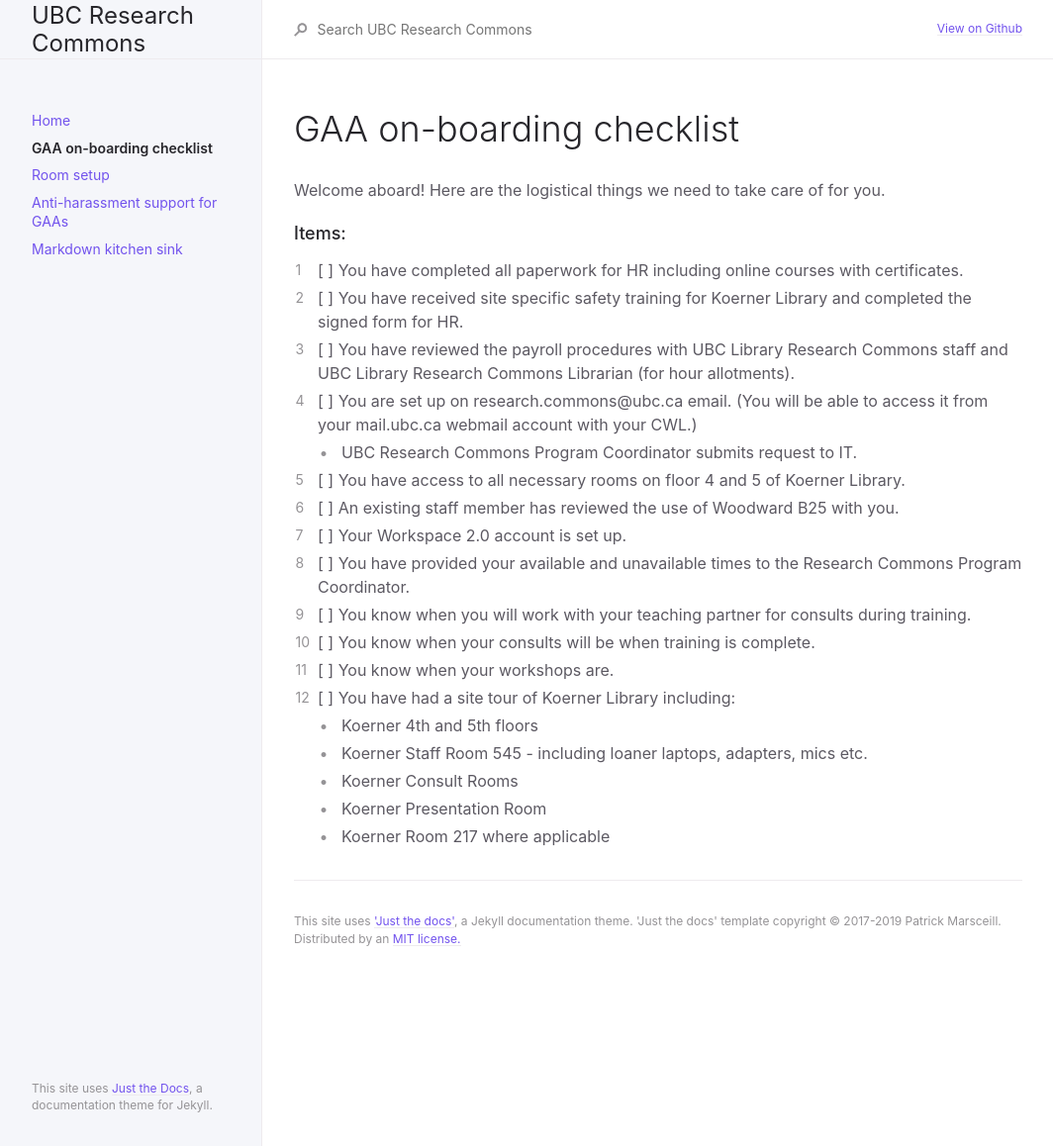
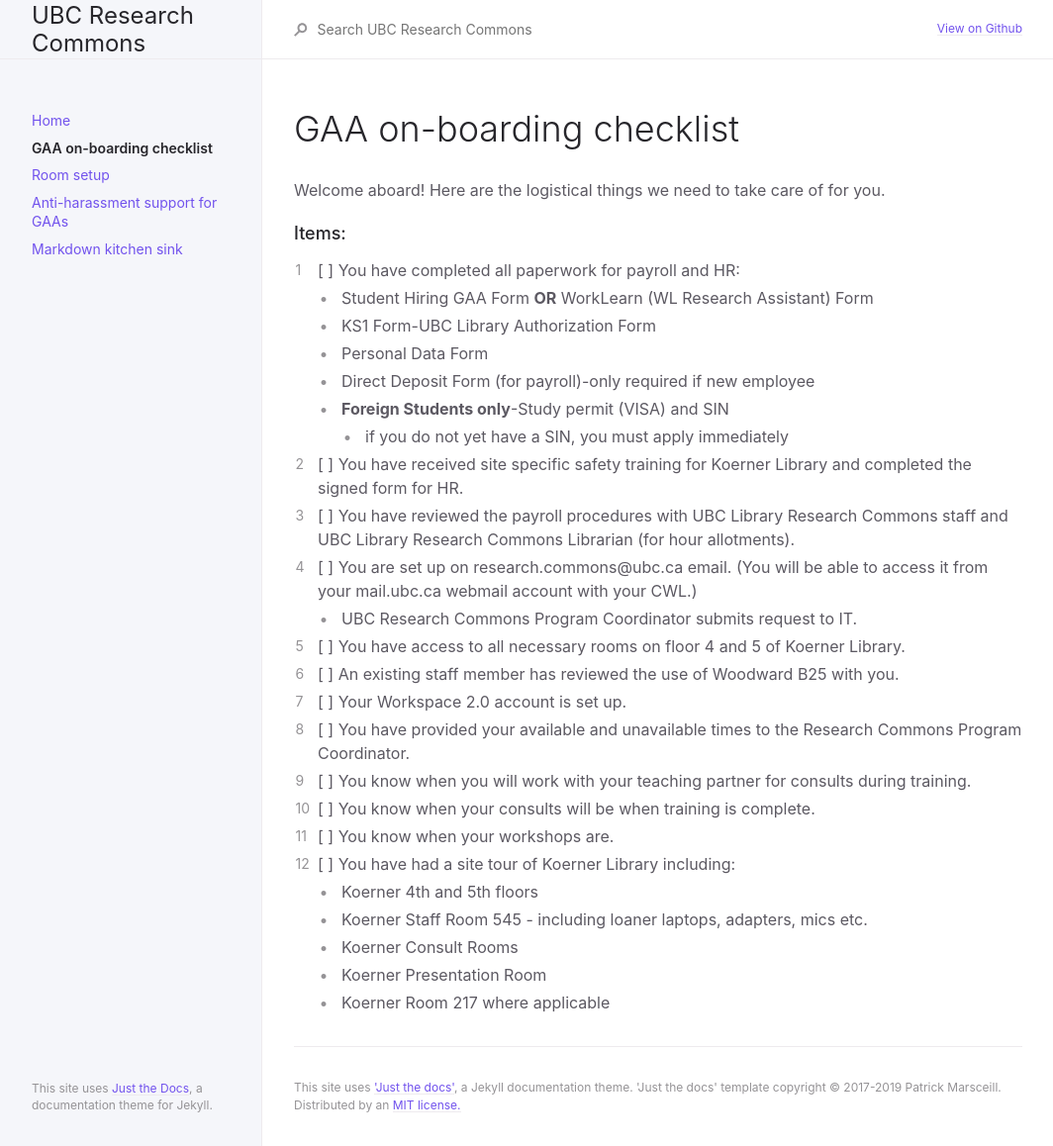
Before and after one commit to sarahblay/rc-docs, a Jekyll site: the page built from docs/onboarding.md, in a window 1280 px wide. Shown: the whole page at 99% size, without its empty margins (107-1171 px from the left). Built offline with Jekyll 4.4.1, drawn with Linux system fonts in a browser that asks for light colours.

Commit message:
Update onboarding.md

```diff
--- a/docs/onboarding.md
+++ b/docs/onboarding.md
@@ -6,7 +6,13 @@ nav_order: 2
 # GAA on-boarding checklist
 Welcome aboard! Here are the logistical things we need to take care of for you.
 ### Items:
-1. \[    \] You have completed all paperwork for HR including online courses with certificates.
+1. \[    \] You have completed all paperwork for payroll and HR:
+   - Student Hiring GAA Form **OR** WorkLearn (WL Research Assistant) Form
+   - KS1 Form-UBC Library Authorization Form
+   - Personal Data Form
+   - Direct Deposit Form (for payroll)-only required if new employee
+   - **Foreign Students only**-Study permit (VISA) and SIN
+     - if you do not yet have a SIN, you must apply immediately
 1. \[    \] You have received site specific safety training for Koerner Library and completed the signed form for HR.
 1. \[    \] You have reviewed the payroll procedures with UBC Library Research Commons staff and UBC Library Research Commons Librarian (for hour allotments).
 1. \[    \] You are set up on research.commons@ubc.ca email. (You will be able to access it from your mail.ubc.ca webmail account with your CWL.)
```
